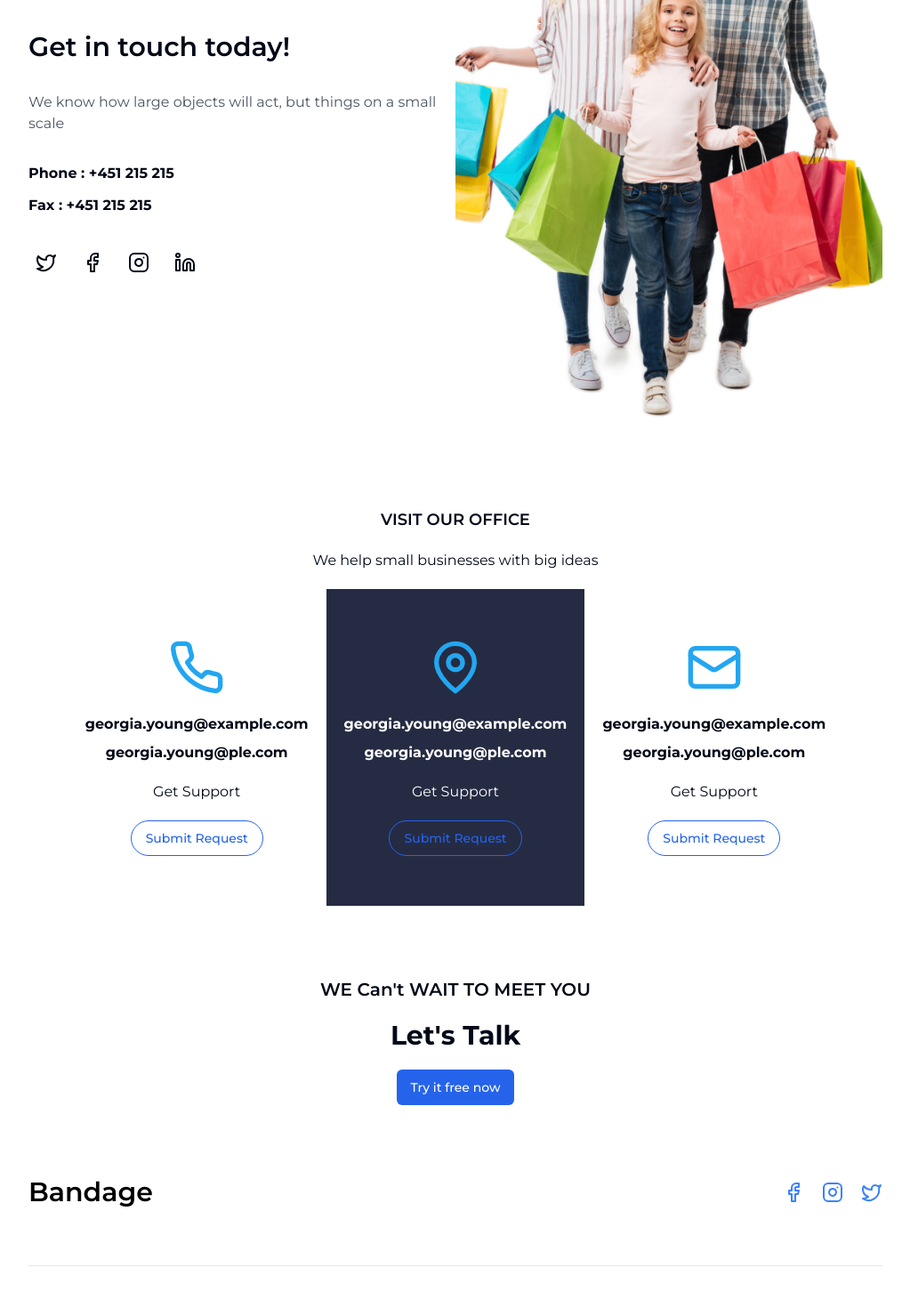
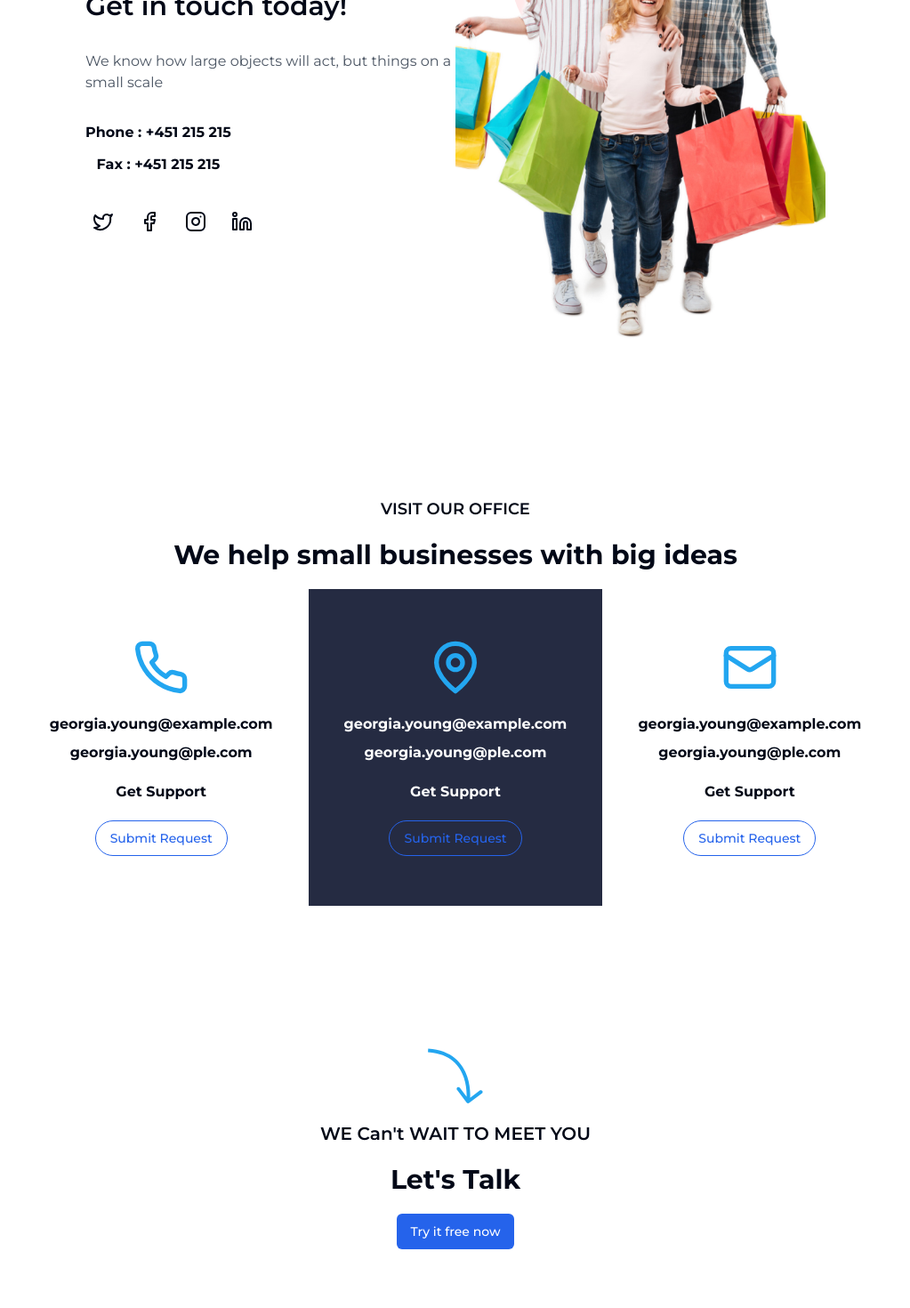
Before and after one commit to Meschack/FigmaToCode-Challenge-Week3-meschack, a Next.js app: page /contact in a window 1280 px wide. Shown: the part 360-1830 px from the top of the page at 89% size, without its empty margins (128-1151 px from the left). Built offline with nearby package versions, Linux system fonts and the light colour scheme.

Commit message:
Fixing...

```diff
--- a/src/app/contact/page.tsx
+++ b/src/app/contact/page.tsx
@@ -1,10 +1,10 @@
-import { Icon, Wrapper } from '@/components/atoms'
+import { Wrapper } from '@/components/atoms'
 import { Button } from '@/components/ui/button'
-import { LucideIconName } from '@/lib/types'
 import { Metadata } from 'next'
+import { ContactCardsSection, ContactHeroSection } from '@/components/organisms'
 import Image from 'next/image'
-import Link from 'next/link'
-import { ContactCardsSection, ContactHeroSection } from '@/components/organisms'
+
+import arrowDown from '@/assets/images/arrow-down.svg'
 
 export const metadata: Metadata = {
   title: 'Bandage | Contact',
@@ -13,20 +13,21 @@ export const metadata: Metadata = {
 
 export default function ContactPage() {
   return (
-    <>
-      <Wrapper className='flex flex-col gap-20'>
+    <div className='flex flex-col gap-20'>
+      <Wrapper>
         <ContactHeroSection />
+      </Wrapper>
 
-        <ContactCardsSection />
+      <ContactCardsSection />
 
-        <div className='flex flex-col gap-5 items-center'>
-          <h3>WE Can't WAIT TO MEET YOU</h3>
+      <Wrapper className='flex flex-col gap-5 items-center'>
+        <Image src={arrowDown} alt='Arrow down' />
+        <h3>WE Can't WAIT TO MEET YOU</h3>
 
-          <p className='text-3xl font-bold '>Let's Talk</p>
+        <p className='text-3xl font-bold '>Let's Talk</p>
 
-          <Button variant='primary'>Try it free now</Button>
-        </div>
+        <Button variant='primary'>Try it free now</Button>
       </Wrapper>
-    </>
+    </div>
   )
 }
--- a/src/components/atoms/newsletter.tsx
+++ b/src/components/atoms/newsletter.tsx
@@ -3,7 +3,7 @@ import { Button } from '@/components/ui/button'
 
 export const Newsletter = () => {
   return (
-    <div className='basis-full xl:basis-auto'>
+    <div className='basis-full max-w-[400px] xl:basis-auto'>
       <h2>Get in touch</h2>
       <form action='' className='flex gap-0 items-stretch mt-10'>
         <Input
--- a/src/components/atoms/quick-links.tsx
+++ b/src/components/atoms/quick-links.tsx
@@ -88,7 +88,7 @@ const quickLinks = [
 ]
 export const QuickLinks = () => {
   return (
-    <div className='grid grid-cols-1 md:grid-cols-2 lg:grid-cols-4 gap-10 xl:gap-20'>
+    <div className='grid grid-cols-1 md:grid-cols-2 xl:grid-cols-4 gap-10 xl:gap-20'>
       {quickLinks.map((quickLink) => (
         <div key={quickLink.title}>
           <h2 className='mb-10'>{quickLink.title}</h2>
--- a/src/components/atoms/wrapper.tsx
+++ b/src/components/atoms/wrapper.tsx
@@ -6,7 +6,7 @@ interface Props extends ComponentPropsWithoutRef<'div'> {}
 export const Wrapper = ({ children, className, ...props }: Props) => {
   return (
     <div
-      className={cn('py-5 px-10 md:px-20 lg:py-10 lg:px-40', className)}
+      className={cn('py-5 px-5 md:px-20 lg:py-10 lg:px-40 xl:px-56', className)}
       {...props}
     >
       {children}
--- a/src/components/molecules/contact-card.tsx
+++ b/src/components/molecules/contact-card.tsx
@@ -5,7 +5,7 @@ import { Button } from '../ui/button'
 export function ContactCard(card: CardElement) {
   return (
     <div
-      className={`flex flex-col gap-5 items-center ${card.main_element && 'bg-dark-background py-14 text-white'} p-5`}
+      className={`flex flex-col w-full md:w-auto p-10 gap-5 items-center bg-white ${card.main_element && '!bg-dark-background py-14 !text-white'}`}
       key={card.icon}
     >
       <Icon name={card.icon} size={64} color='#23A6F0' className='' />
@@ -15,10 +15,10 @@ export function ContactCard(card: CardElement) {
         <strong>{card.second_contact}</strong>
       </div>
 
-      <span>Get Support</span>
+      <strong>Get Support</strong>
 
       <Button
-        className={`border border-blue-600 text-blue-600 p-4 rounded-full hover:bg-blue-600 hover:text-white`}
+        className={`border border-blue-600 text-blue-600 p-4 rounded md:rounded-full hover:bg-blue-600 hover:text-white`}
         variant='transparent'
       >
         Submit Request
--- a/src/components/molecules/mobile-header-menu-actions.tsx
+++ b/src/components/molecules/mobile-header-menu-actions.tsx
@@ -24,7 +24,7 @@ interface Props {
 
 export const MobileHeaderMenuActions = ({ toggle }: Props) => {
   return (
-    <div className='lg:hidden order-2 lg:order-3 flex gap-3 items-center justify-end lg:text-blue-500 text-[#737373] basis-1/2'>
+    <div className='lg:hidden order-2 lg:order-3 flex gap-2 items-center justify-end lg:text-blue-500 text-[#737373] basis-1/2'>
       {elements.map((element) => (
         <Link
           href={element.path}
--- a/src/components/organisms/about-banner-section.tsx
+++ b/src/components/organisms/about-banner-section.tsx
@@ -69,7 +69,7 @@ export const AboutBannerSection = () => {
 
           <div className='relative'>
             <div className='hidden xl:block w-[300px] h-[300px] lg:w-[300px] lg:h-[300px] -z-10 left-[50%] -translate-x-[50%] absolute mx-auto rounded-full bg-[#FFE9EA]'></div>
-            <Image src={heroImage} alt='Hero Image' />
+            <Image src={heroImage} alt='Hero Image' priority />
           </div>
         </div>
 
--- a/src/components/organisms/contact-cards-section.tsx
+++ b/src/components/organisms/contact-cards-section.tsx
@@ -1,5 +1,6 @@
 import { CardElement } from '@/lib/types'
 import { ContactCard } from '../molecules/contact-card'
+import { Wrapper } from '../atoms'
 
 const cards: CardElement[] = [
   {
@@ -21,13 +22,15 @@ const cards: CardElement[] = [
 ]
 
 export const ContactCardsSection = () => (
-  <div className='flex flex-col gap-5 items-center'>
+  <Wrapper className='flex flex-col gap-5 items-center bg-[#FAFAFA] md:bg-transparent'>
     <h4 className='uppercase'>Visit our office</h4>
 
-    <p>We help small businesses with big ideas</p>
+    <p className='font-bold text-3xl'>
+      We help small businesses with big ideas
+    </p>
 
-    <div className='flex items-center justify-center'>
+    <div className='flex items-center justify-center flex-col md:flex-row gap-10 md:gap-0'>
       {cards.map((card) => ContactCard(card))}
     </div>
-  </div>
+  </Wrapper>
 )
--- a/src/components/organisms/contact-hero-section.tsx
+++ b/src/components/organisms/contact-hero-section.tsx
@@ -28,7 +28,7 @@ export const ContactHeroSection = () => {
           We know how large objects will act, but things on a small scale
         </p>
 
-        <div className='flex flex-col gap-3'>
+        <div className='flex flex-col gap-3 text-center'>
           <strong>Phone : +451 215 215 </strong>
           <strong>Fax : +451 215 215 </strong>
         </div>
@@ -49,7 +49,7 @@ export const ContactHeroSection = () => {
 
       <div className='relative'>
         <div className='hidden xl:block w-[300px] h-[300px] lg:w-[300px] lg:h-[300px] -z-10 left-[50%] -translate-x-[50%] absolute mx-auto rounded-full bg-[#FFE9EA]'></div>
-        <Image src={contactHeroImage} alt='Hero Image' />
+        <Image src={contactHeroImage} alt='Hero Image' priority />
       </div>
     </div>
   )
```
Also changed, not shown: src/assets/images/arrow-down.svg (added).
